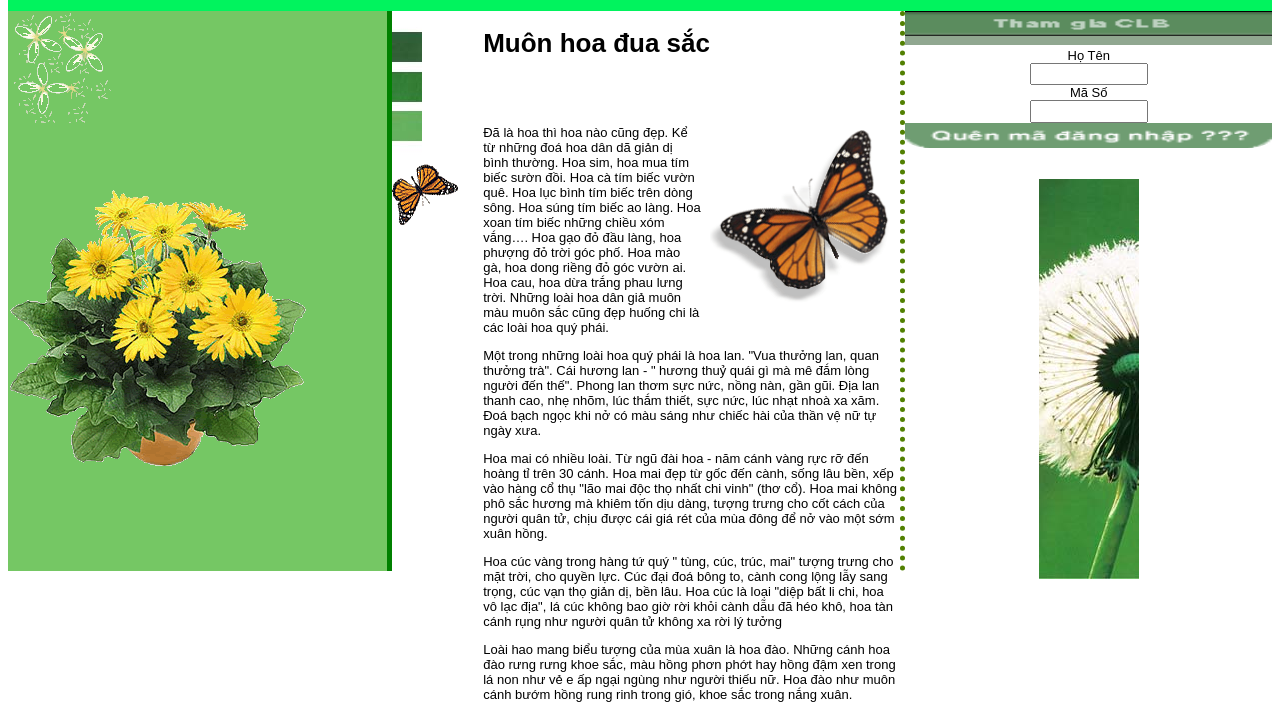
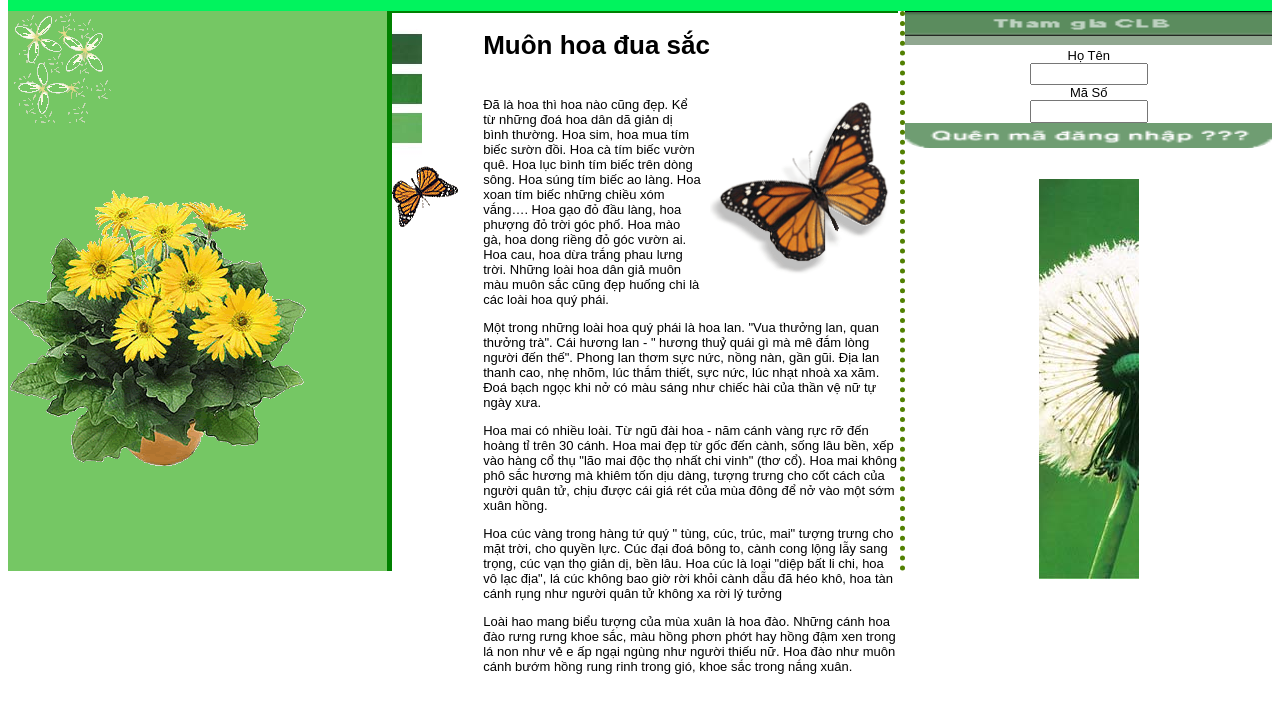
Before and after one commit to taicutm/j2school, a plain HTML site: page index.html in a window 1280 px wide. Shown: the part 137-839 px from the top of the page. After the commit the page ends 811 px from the top, so only its background shows below. Drawn offline with Linux system fonts and the light colour scheme.

Commit message:
sửa lần 2

```diff
--- a/index.html
+++ b/index.html
@@ -79,6 +79,7 @@
             width: 40%;
             height: 100%;
             float: left;
+             border-top: 0.2em solid green;
             /* background: rgb(225, 73, 255); */
         }
     /* dưới giữa trái  */
@@ -112,6 +113,7 @@
         .dgptren{
             width: 100%;
             height: 15%;
+            float: left;
             /* background: rgba(23, 238, 202, 0.836); */
         }
         .dgpduoi{
@@ -125,6 +127,7 @@
             height: 100%;
             float: right;
             border-left: 5px dotted rgb(81, 128, 2);
+
             /* background: rgb(0, 140, 255); */
         }
         .dphai_tren{
```
